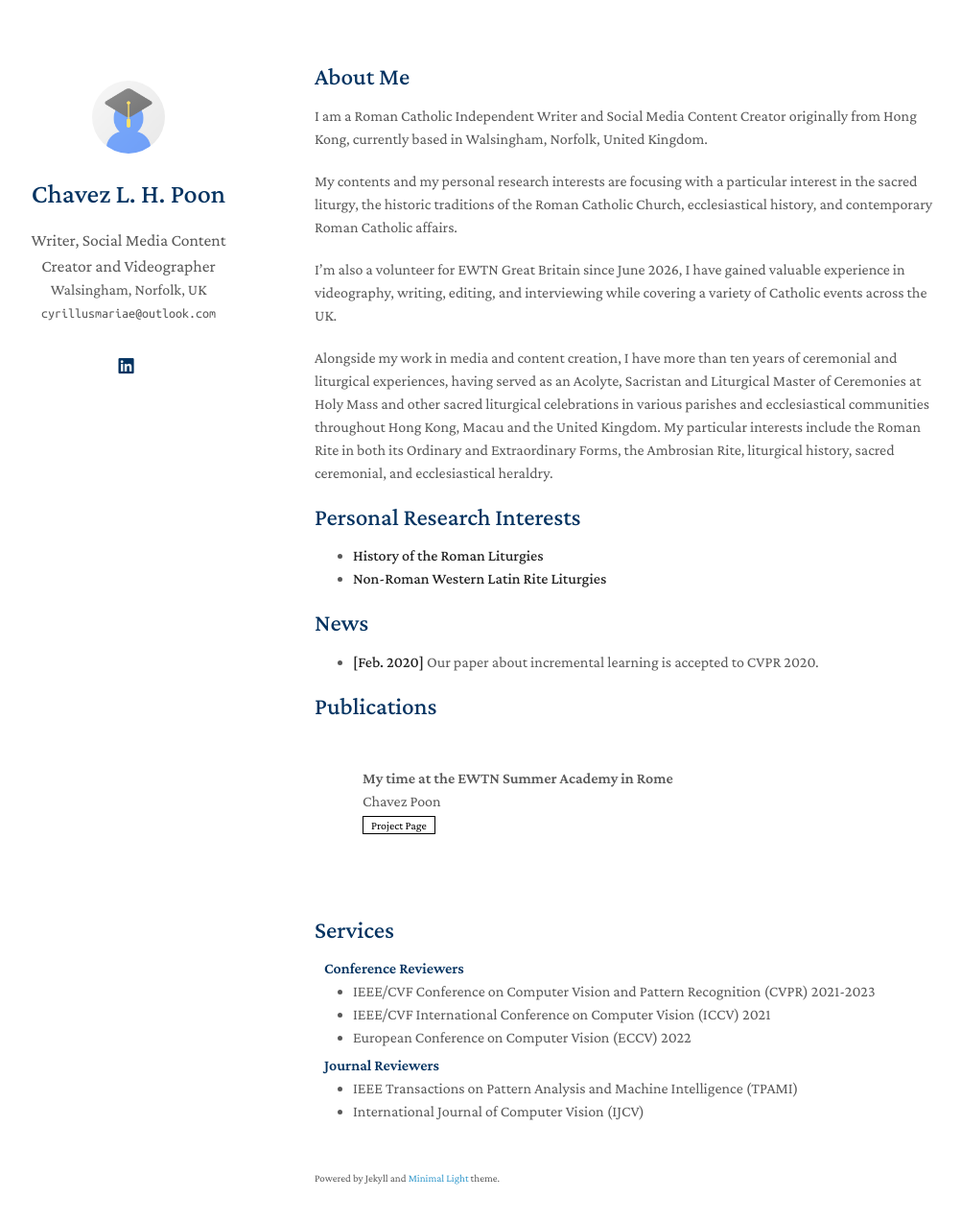
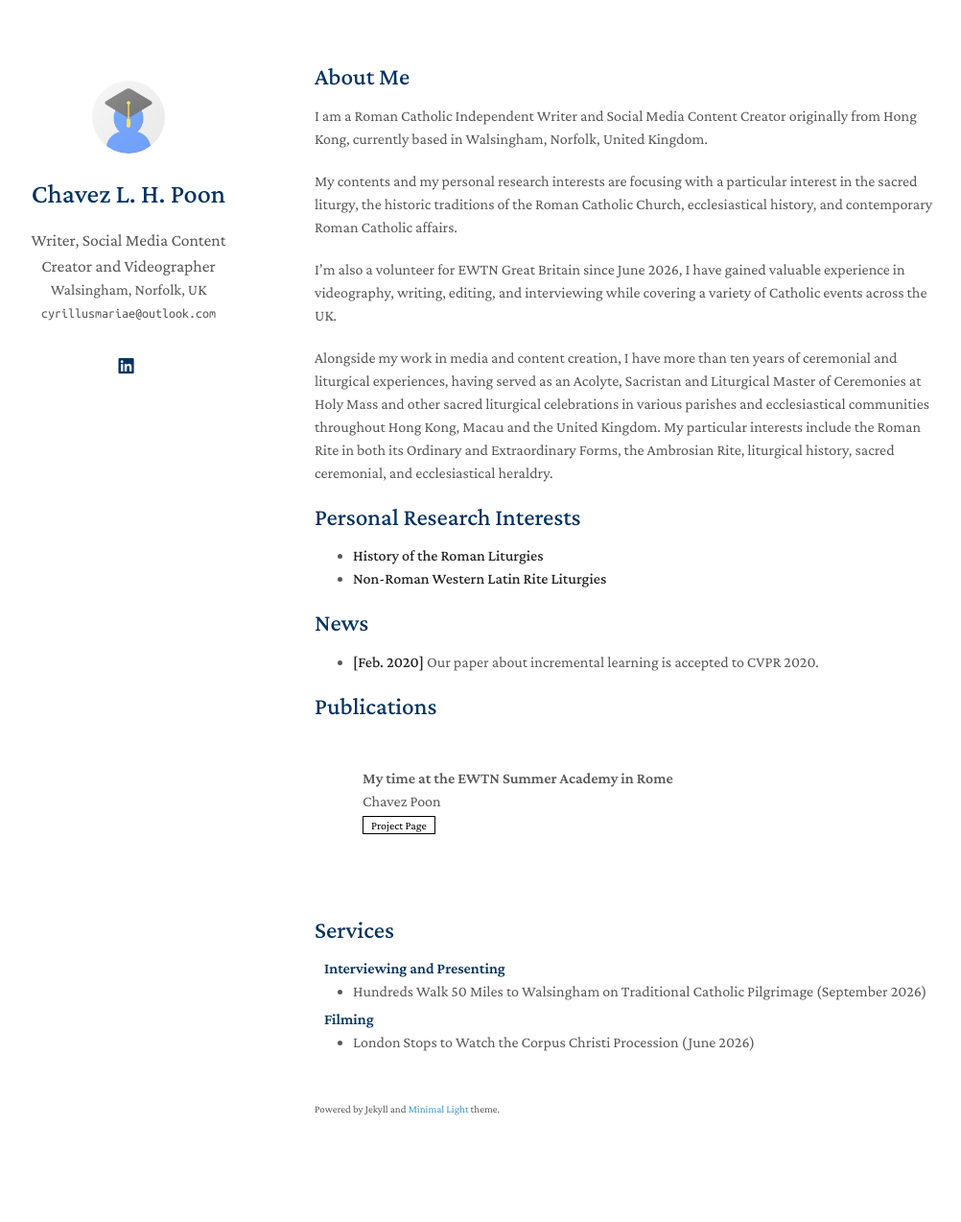
Before and after one commit to cyrillusmariae/portfolio-website, a Jekyll site: the page built from index.md, in a window 1280 px wide and 1308 px high. Shown: the top 1273 px of the window at 96% size, without its empty margins (142-1144 px from the left). Built offline with Jekyll 4.4.1, drawn with Linux system fonts in a browser that asks for light colours; a style sheet for code colours, icons or effects is not loaded; our own code applies the rules of GitHub Pages for plain Markdown files.

Commit message:
Update services section with new content

```diff
--- a/_includes/services.md
+++ b/_includes/services.md
@@ -1,16 +1,13 @@
 ## Services
 
-<h4 style="margin:0 10px 0;">Conference Reviewers</h4>
+<h4 style="margin:0 10px 0;">Interviewing and Presenting</h4>
 
 <ul style="margin:0 0 5px;">
-  <li><a href="http://cvpr2023.thecvf.com/"><autocolor>IEEE/CVF Conference on Computer Vision and Pattern Recognition (CVPR) 2021-2023</autocolor></a></li>
-  <li><a href="http://iccv2021.thecvf.com/"><autocolor>IEEE/CVF International Conference on Computer Vision (ICCV) 2021</autocolor></a></li>
-  <li><a href="https://eccv2022.ecva.net/"><autocolor>European Conference on Computer Vision (ECCV) 2022</autocolor></a></li>
+  <li><a target="_blank" href="https://www.youtube.com/watch?v=VzjaYNOHkhA"><autocolor>Hundreds Walk 50 Miles to Walsingham on Traditional Catholic Pilgrimage (September 2026)</autocolor></a></li>
 </ul>
 
-<h4 style="margin:0 10px 0;">Journal Reviewers</h4>
+<h4 style="margin:0 10px 0;">Filming</h4>
 
 <ul style="margin:0 0 20px;">
-  <li><a href="https://www.computer.org/csdl/journal/tp"><autocolor>IEEE Transactions on Pattern Analysis and Machine Intelligence (TPAMI)</autocolor></a></li>
-  <li><a href="https://www.springer.com/journal/11263"><autocolor>International Journal of Computer Vision (IJCV)</autocolor></a></li>
+  <li><a target="_blank" href="https://www.youtube.com/watch?v=8XYn-33OaGo&t=21s"><autocolor>London Stops to Watch the Corpus Christi Procession (June 2026)</autocolor></a></li>
 </ul>
```
